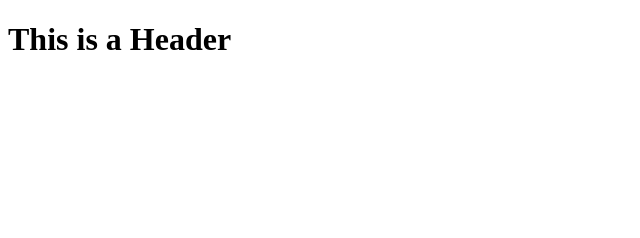
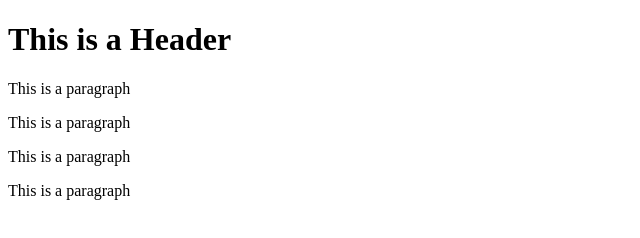
Before and after one commit to LuisFelipeArteaga/git-test, a plain HTML site: page index.html in a window 1280 px wide. Shown: the whole page, without its empty margins (0-640 px from the left). Drawn offline with Linux system fonts and the light colour scheme.

Commit message:
4 commit

```diff
--- a/index.html
+++ b/index.html
@@ -4,5 +4,9 @@
 
     <body>
         <h1>This is a Header</h1>
+        <p>This is a paragraph</p>
+        <p>This is a paragraph</p>
+        <p>This is a paragraph</p>
+        <p>This is a paragraph</p>
     </body>
 </html>
```
